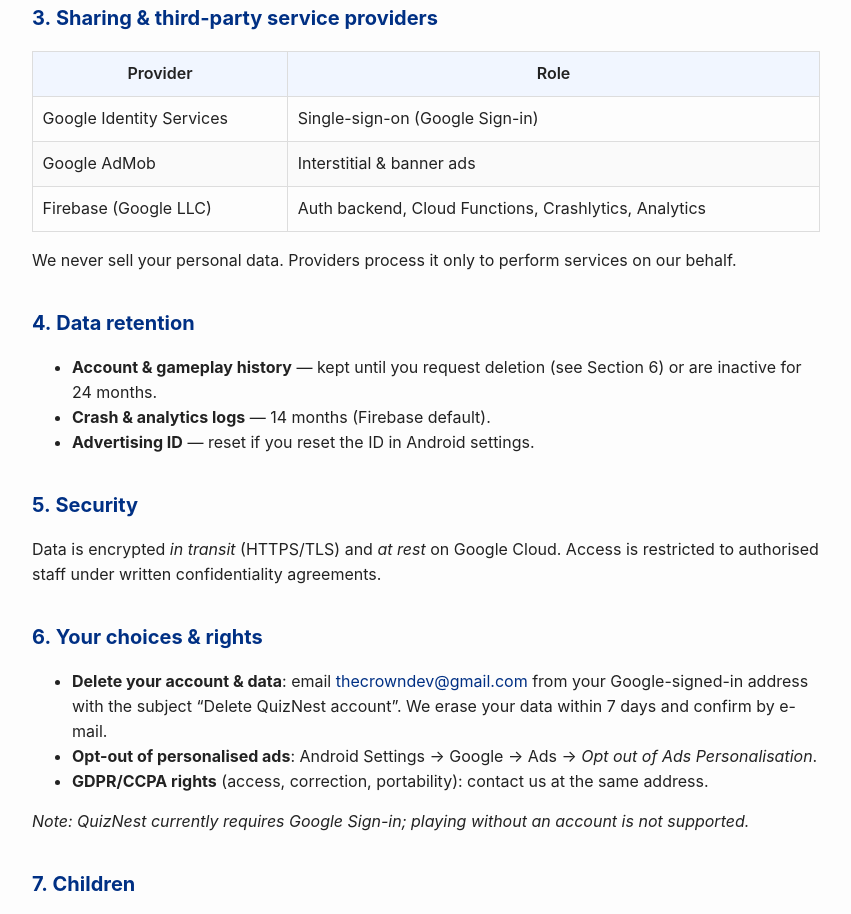
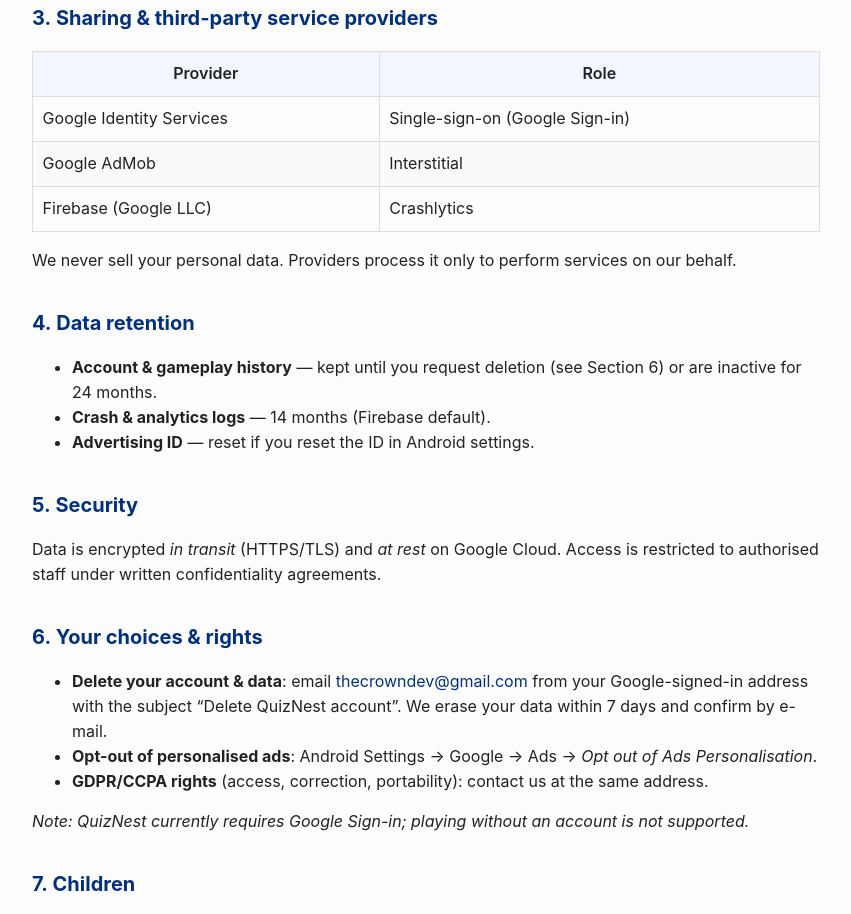
Before and after one commit to Lumnic/quiznest-privacy, a plain HTML site: page index.html in a window 1280 px wide. Shown: the part 1030-1944 px from the top of the page, without its empty margins (214-1065 px from the left). Drawn offline with Linux system fonts and the light colour scheme.

Commit message:
Update index.html

```diff
--- a/index.html
+++ b/index.html
@@ -121,8 +121,8 @@
     <thead><tr><th>Provider</th><th>Role</th></tr></thead>
     <tbody>
       <tr><td>Google Identity Services</td><td>Single-sign-on (Google Sign-in)</td></tr>
-      <tr><td>Google AdMob</td><td>Interstitial &amp; banner ads</td></tr>
-      <tr><td>Firebase (Google&nbsp;LLC)</td><td>Auth backend, Cloud Functions, Crashlytics, Analytics</td></tr>
+      <tr><td>Google AdMob</td><td>Interstitial</td></tr>
+      <tr><td>Firebase (Google&nbsp;LLC)</td><td>Crashlytics</td></tr>
     </tbody>
   </table>
 
```
